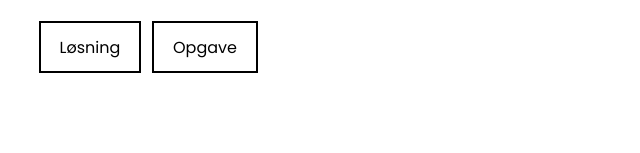
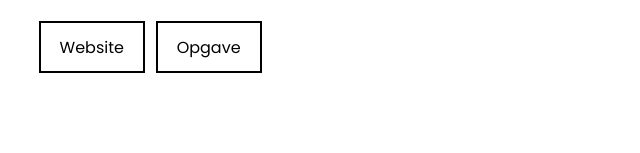
Before and after one commit to JulieSonne/portfolio_4, a plain HTML site: page pages/portfolio.html in a window 1280 px wide. Shown: the part 6129-6282 px from the top of the page, 284-924 px from the left. Drawn offline with nearby package versions, Linux system fonts and the light colour scheme.

```diff
--- a/pages/portfolio.html
+++ b/pages/portfolio.html
@@ -136,7 +136,7 @@
         Grundet brugen af Simple Grid, ses brugen anvendelsen af tagget div ofte, til at lave mindre eller større container, som kan placeres og bestemme størrelsen som ønsket.
         Hjemmesidens responsive design er undervejs blevet testet om det virker efter hensigten. Der er blevet testet på så mange forskellige formater som muligt, både på desktop, tablets og mobil. </p>
       <!--Knapper-->
-      <div class="knap skub2"> <a href="http://juliesonne.dk/portfolio-version-one/index.html" target="_blank">Løsning</a> <a href="https://adobe.ly/2KELRWq" target="_blank">Opgave</a> </div>
+      <div class="knap skub2"> <a href="http://juliesonne.dk/portfolio-version-two/" target="_blank">Website</a> <a href="https://adobe.ly/2KELRWq" target="_blank">Opgave</a> </div>
     </div>
   </div>
   <!--Breadcrumbs-->
```
Also changed, not shown: default/boligapp.jpg (added), default/boligplus_mockup.jpg (added), default/budget.png (added), default/flyt.gif (added), default/hoptimist2 kopi.jpg (added), default/hoptimist3.jpg (added), default/moodboard.jpeg (added), default/rytmik.jpg (added), default/sweetbot kopi.jpg (added), default/takeoff4.jpg (added), images/boligplus/boligapp.jpg, 12 other files.
